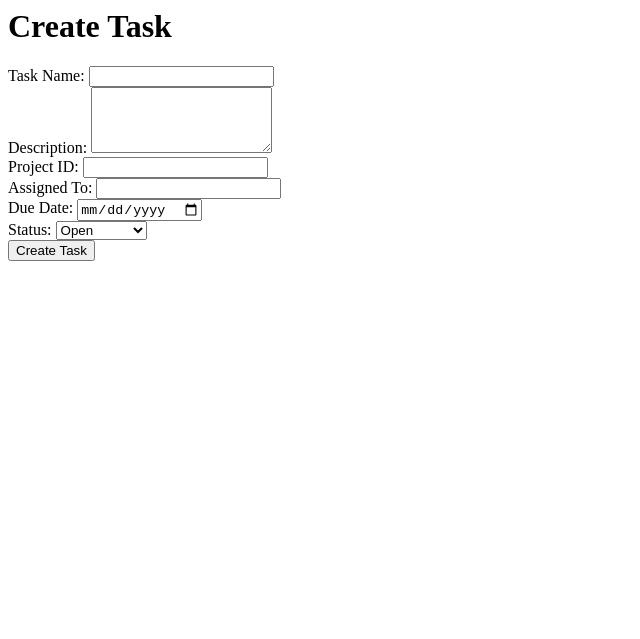
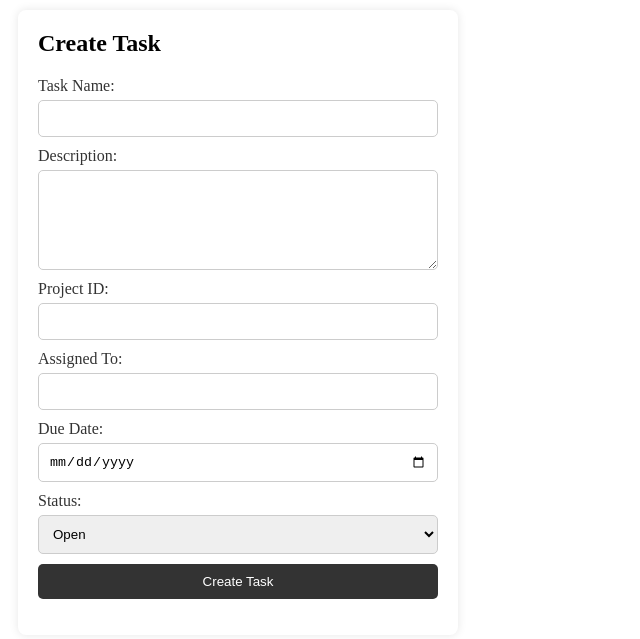
Before and after one commit to mraheeb/dbms_project, a website: page templates/tmp_createtask.html in a window 1280 px wide. Shown: the whole page, without its empty margins (0-640 px from the left). Drawn offline with Linux system fonts and the light colour scheme.

```diff
--- a/public/styles.css
+++ b/public/styles.css
@@ -1,98 +1,118 @@
- main{
+main {
     background-color: rgba(255, 166, 0, 0.626);
 }
-.wrapper{
 
+body {
+    margin: 0;
+    margin-top: 2px;
+    margin-right: 5px;
+}
+
+
+.wrapper {
     display: grid;
-    gap:5px 10px;
+    gap: 5px 5px;
     grid-template-columns: 0.7fr 4fr;
     grid-template-areas:
-    "sidebar header"
-    "sidebar space_"
-    ;
+        "sidebar header"
+        "sidebar space_";
     position: relative;
-
 }
 
-.grid-col-wrapper{
+@media(min-width:700px) {
+    .main {
+        grid-template-columns: 1fr 4fr;
+        grid-template-areas:
+            "sidebar      header"
+            "sidebar   space_";
+    }
+}
+
+.grid-col-wrapper {
     display: contents;
     height: auto;
 }
-.grid-col-wrapper > *{
+
+.grid-col-wrapper>* {
     background: orange;
 }
 
-.logo{
-    box-shadow: 8px 0px 6px grey;
+.logo {
+    box-shadow: 0px 2px 2px grey;
     display: flex;
     justify-content: center;
     align-items: center;
     height: 3.5rem;
     margin-bottom: 10px;
 }
-.header{
+
+.header {
     grid-area: header;
     background: yellow;
-    box-shadow: 0px 4px 6px grey;
+    box-shadow: 0px 2px 2px grey;
     display: block;
     height: 3.5rem;
 }
-.header .project_name{
+
+.header .project_name {
     float: left;
-    margin: 16px 0 0 10px ;
+    margin: 16px 0 0 10px;
 }
-.header .login{
+
+.header .login {
     float: right;
-    margin: 16px 10px 0 0px ;
+    margin: 16px 20px 0 0px;
 }
-.sidebar{
+
+.sidebar {
     grid-area: sidebar;
     background: whitesmoke;
-    box-shadow: 8px 0px 6px grey;
+    box-shadow: 2px 0px 2px grey;
     text-align: center;
     padding-top: 0px;
 }
 
-.btn{
+.btn_project {
     display: flex;
-    /* align-items: center; */
     justify-content: center;
 }
-.space{
+
+.space {
     grid-area: space_;
-    background-color:antiquewhite;
+    background-color: antiquewhite;
     height: 100vh;
     position: relative;
 }
-#mainspace{
+
+#mainspace {
     margin: 10px 0 0 10px;
 }
-@media(min-width:700px){
-    .main {
-        grid-template-columns: 1fr 4fr;
-        grid-template-areas:
-        "sidebar      header"
-        "sidebar   space_";
-    }}
-a{
+
+
+
+a {
     text-decoration: none;
     color: black;
 }
-ul a:hover{
+
+ul a:hover {
     color: red;
 }
-ul li:hover{
+
+ul li:hover {
     background-color: orange;
 }
-ul{
+
+ul {
     all: unset;
     list-style-type: none;
 }
-ul li{
-    padding: 3px ;
+
+ul li {
+    padding: 3px;
 }
 
-.btn_project{
+.btn_project a{
     display: block;
     background: #FF8669;
     border-radius: 0.5rem;
@@ -100,16 +120,18 @@
     margin: 6px 0;
 }
 
-.btn_project a:hover{
+.btn_project a:hover {
     color: white;
 }
-button:hover{
+
+button:hover {
     background-color: rgba(203, 77, 31, 0.822);
 }
 
-.test{
-    border: 2px  solid red;
+.test {
+    border: 2px solid red;
 }
-a{
-    cursor:pointer;
+
+a {
+    cursor: pointer;
 }
--- a/templates/tmp_createtask.html
+++ b/templates/tmp_createtask.html
@@ -1,5 +1,62 @@
+<style>
+    .task-card {
+        background-color: #fff;
+        border-radius: 8px;
+        box-shadow: 0px 0px 10px 0px rgba(0, 0, 0, 0.1);
+        padding: 20px;
+        max-width: 400px;
+        width: 100%;
+        margin: 10px 0 0 10px;
+    }
+
+    h2 {
+        margin-top: 0;
+        margin-bottom: 20px;
+    }
+
+    label {
+        display: block;
+        margin-bottom: 5px;
+        color: #333;
+        /* Adjust label color */
+    }
+
+    input[type="text"],
+    input[type="date"],
+    select,
+    textarea {
+        width: 100%;
+        padding: 10px;
+        margin-bottom: 10px;
+        border: 1px solid #ccc;
+        border-radius: 5px;
+        box-sizing: border-box;
+    }
+
+    textarea {
+        resize: vertical;
+        height: 100px;
+    }
+
+    button[type="submit"] {
+        background-color: #333;
+        color: #fff;
+        border: none;
+        border-radius: 5px;
+        padding: 10px 20px;
+        cursor: pointer;
+        display: block;
+        width: 100%;
+    }
+
+    button[type="submit"]:hover {
+        background-color: #555;
+    }
+</style>
+
 <body>
-    <h1>Create Task</h1>
+    <div class="task-card">
+        <h2>Create Task</h2>
         <form id="createTaskForm">
             <label for="task_name">Task Name:</label>
             <input type="text" id="task_name" name="task_name" required>
@@ -25,6 +82,8 @@
             <br>
             <button type="submit">Create Task</button>
         </form>
+    </div>
+
 
     <script>
         document.getElementById('createTaskForm').addEventListener('submit', async (event) => {
```
Also changed, not shown: public/index.html (+8 -8 lines), public/script.js (+9 -9 lines), templates/tmp_createproject.html (+59 -1 lines), templates/tmp_createuser.html (+54 -1 lines), templates/tmp_dashboard.html (+13 -2 lines), templates/tmp_projects.html (+8 -10 lines), templates/tmp_tasks.html (+7 -8 lines), templates/tmp_users.html (+8 -17 lines). Lines whose indentation alone changed are shown as unchanged.
